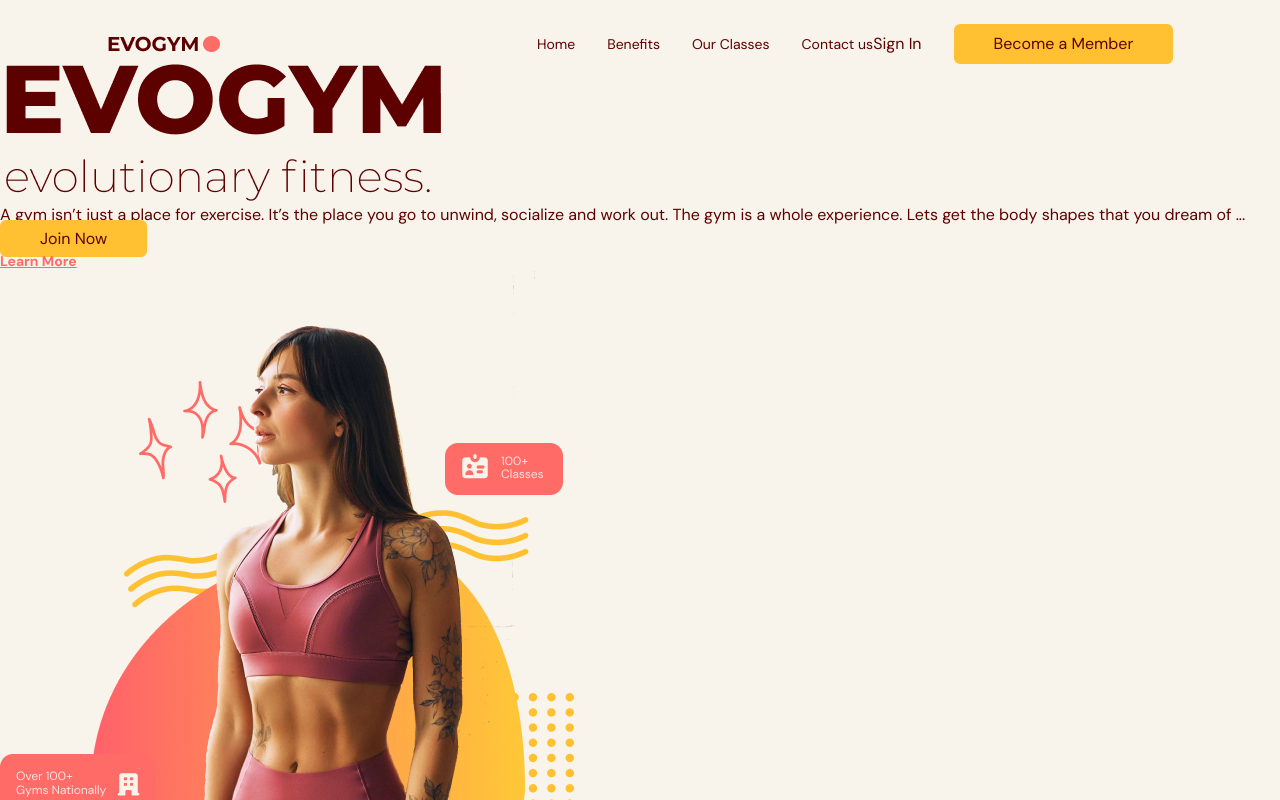
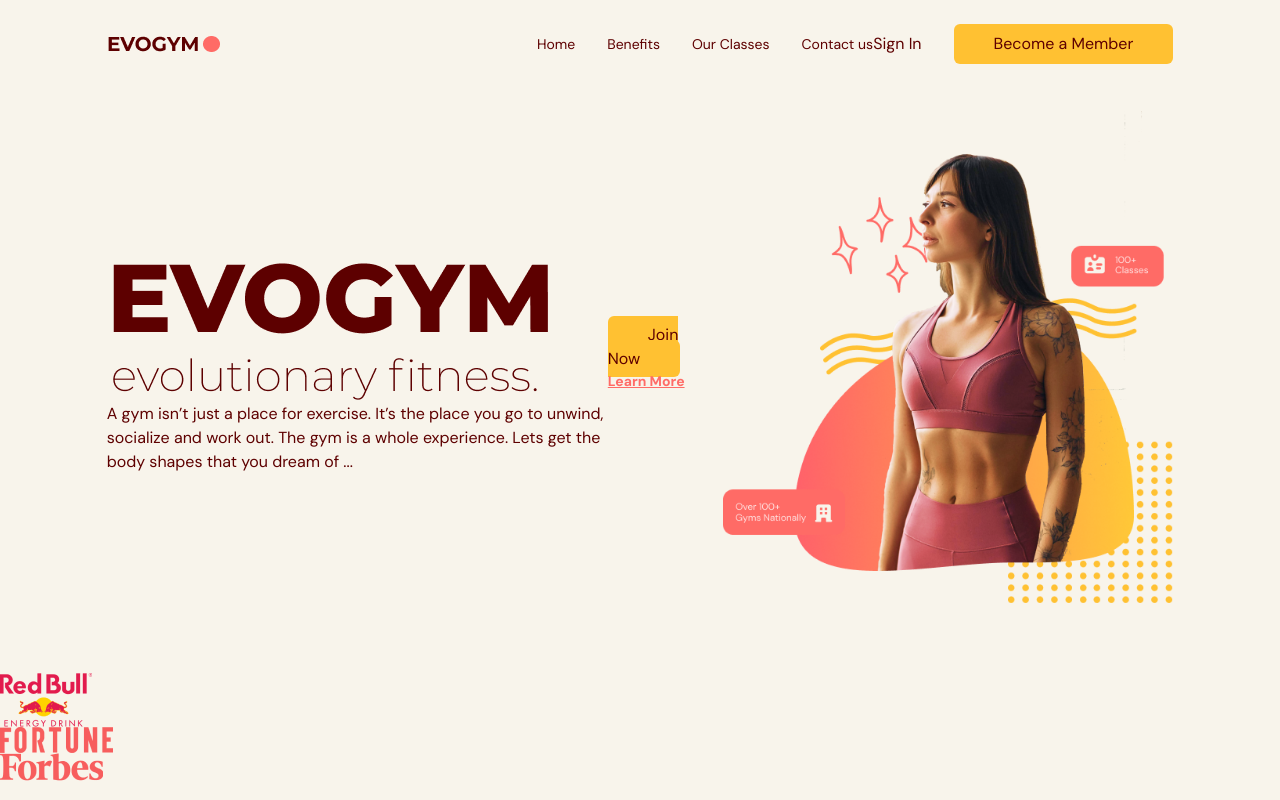
Before and after one commit to linhngkh/react-fitness-landing-page, a React (Vite) app: page / in a window 1280 px wide. Shown: the top 800 px of the page. Built offline with nearby package versions, Linux system fonts and the light colour scheme.

Commit message:
flex basis set inital size

```diff
--- a/src/scenes/home/index.tsx
+++ b/src/scenes/home/index.tsx
@@ -19,9 +19,9 @@
   return (
     <section id="home" className="gap-16 bg-gray-20 py-10 md:h-full md:pb-0">
       {/* images and main header */}
-      <div>
+      <div className="mx-auto w-5/6 items-center justify-center md:flex md:h-5/6">
         {/* main header */}
-        <div>
+        <div className="z-10 mt-34 md:basis-3/5">
           {/* heading */}
           <div>
             <div>
```
